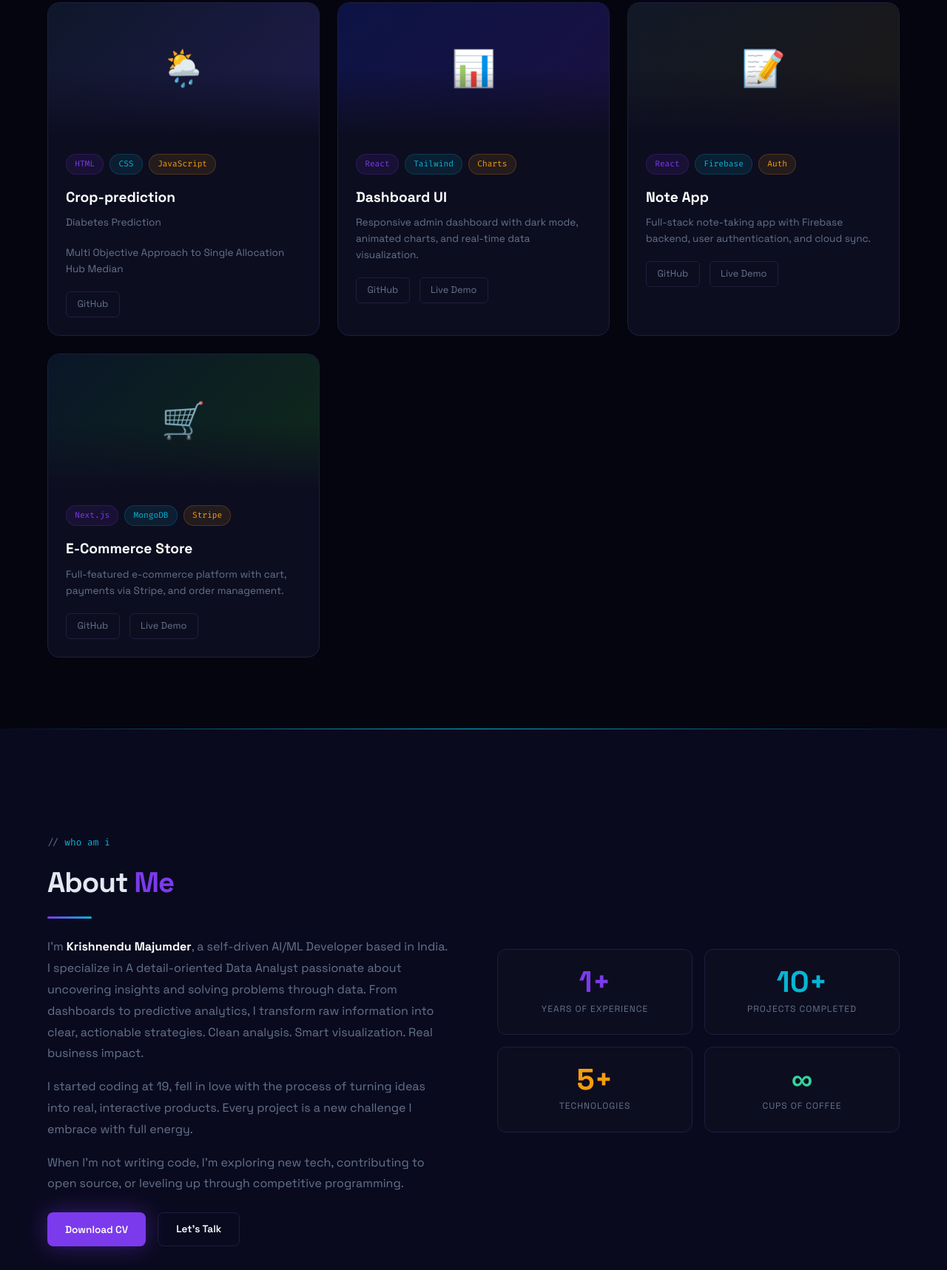
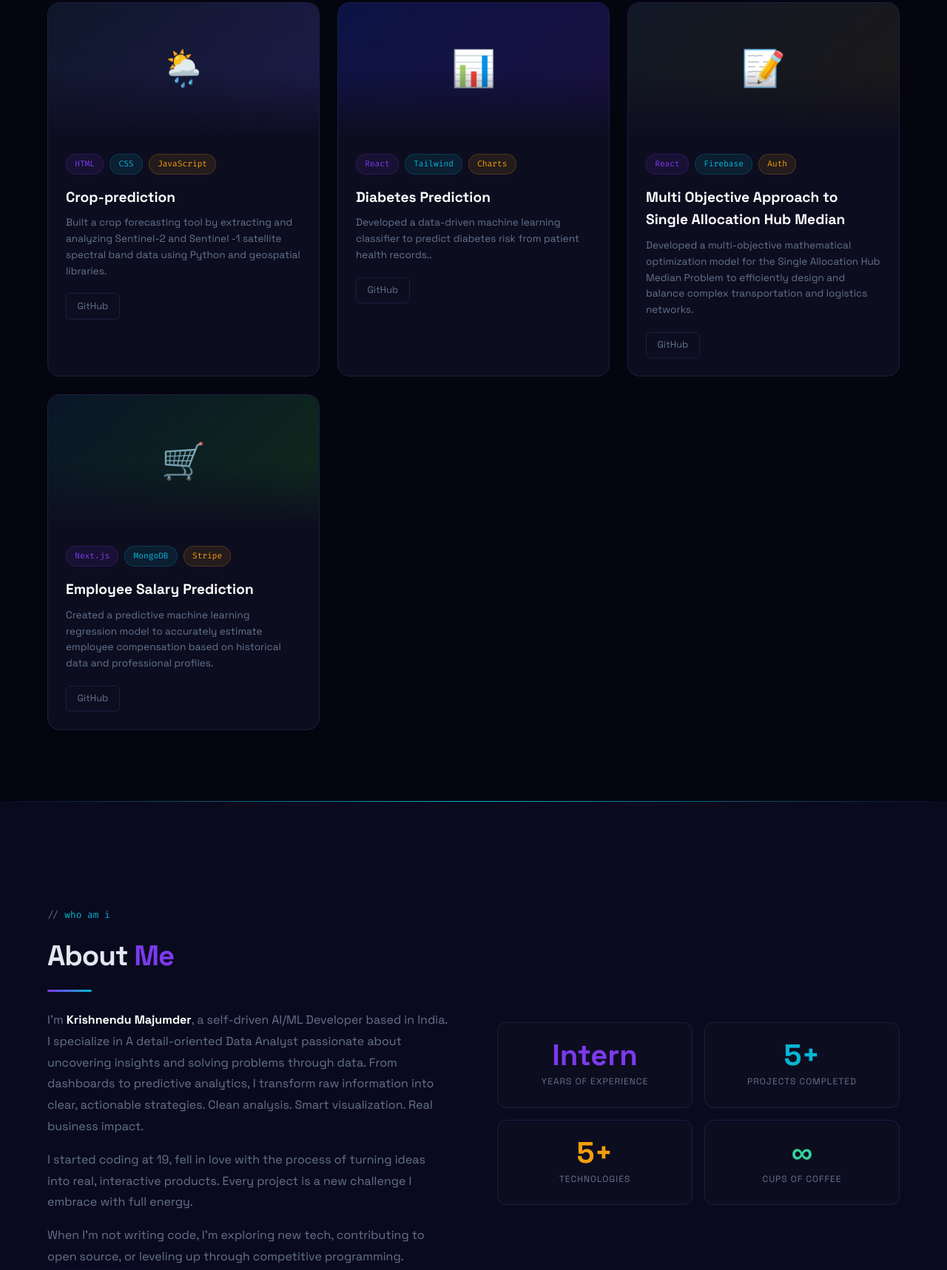
Before and after one commit to Krishnendumajumder/MJkrsh.github.io, a plain HTML site: page index.html in a window 1280 px wide. Shown: the part 1951-3668 px from the top of the page at 74% size. Drawn offline with Linux system fonts and the light colour scheme.

Commit message:
Update index.html

```diff
--- a/index.html
+++ b/index.html
@@ -431,8 +431,7 @@ footer p{color:var(--muted);font-size:0.85rem;}
       <div class="project-body">
         <div class="project-tags"><span class="tag">HTML</span><span class="tag c">CSS</span><span class="tag a">JavaScript</span></div>
         <div class="project-name">Crop-prediction</div>
-        <p class="project-desc">Diabetes Prediction</p>
-        <p class="project-desc">Multi Objective Approach to Single Allocation Hub Median</p>
+        <p class="project-desc">Built a crop forecasting tool by extracting and analyzing Sentinel-2 and Sentinel -1 satellite spectral band data using Python and geospatial libraries.</p>
         <div class="project-links">
           <a href="#" class="proj-link">GitHub</a>
         </div>
@@ -442,23 +441,21 @@ footer p{color:var(--muted);font-size:0.85rem;}
       <div class="project-img" style="background:linear-gradient(135deg,#0c1445,#1a1040)">📊</div>
       <div class="project-body">
         <div class="project-tags"><span class="tag">React</span><span class="tag c">Tailwind</span><span class="tag a">Charts</span></div>
-        <div class="project-name">Dashboard UI</div>
-        <p class="project-desc">Responsive admin dashboard with dark mode, animated charts, and real-time data visualization.</p>
+        <div class="project-name">Diabetes Prediction</div>
+        <p class="project-desc">Developed a data-driven machine learning classifier to predict diabetes risk from patient health records..</p>
         <div class="project-links">
           <a href="#" class="proj-link">GitHub</a>
-          <a href="#" class="proj-link">Live Demo</a>
-        </div>
+          </div>
       </div>
     </div>
     <div class="project-card reveal">
       <div class="project-img" style="background:linear-gradient(135deg,#111827,#1c1917)">📝</div>
       <div class="project-body">
         <div class="project-tags"><span class="tag">React</span><span class="tag c">Firebase</span><span class="tag a">Auth</span></div>
-        <div class="project-name">Note App</div>
-        <p class="project-desc">Full-stack note-taking app with Firebase backend, user authentication, and cloud sync.</p>
+        <div class="project-name">Multi Objective Approach to Single Allocation Hub Median</div>
+        <p class="project-desc">Developed a multi-objective mathematical optimization model for the Single Allocation Hub Median Problem to efficiently design and balance complex transportation and logistics networks.</p>
         <div class="project-links">
           <a href="#" class="proj-link">GitHub</a>
-          <a href="#" class="proj-link">Live Demo</a>
         </div>
       </div>
     </div>
@@ -466,11 +463,10 @@ footer p{color:var(--muted);font-size:0.85rem;}
       <div class="project-img" style="background:linear-gradient(135deg,#0a1628,#0f2a1a)">🛒</div>
       <div class="project-body">
         <div class="project-tags"><span class="tag">Next.js</span><span class="tag c">MongoDB</span><span class="tag a">Stripe</span></div>
-        <div class="project-name">E-Commerce Store</div>
-        <p class="project-desc">Full-featured e-commerce platform with cart, payments via Stripe, and order management.</p>
+        <div class="project-name">Employee Salary Prediction</div>
+        <p class="project-desc">Created a predictive machine learning regression model to accurately estimate employee compensation based on historical data and professional profiles.</p>
         <div class="project-links">
           <a href="#" class="proj-link">GitHub</a>
-          <a href="#" class="proj-link">Live Demo</a>
         </div>
       </div>
     </div>
@@ -493,8 +489,8 @@ footer p{color:var(--muted);font-size:0.85rem;}
       </div>
     </div>
     <div class="about-cards reveal">
-      <div class="about-card"><div class="about-card-num">1+</div><div class="about-card-label">Years of Experience</div></div>
-      <div class="about-card"><div class="about-card-num" style="color:var(--accent2)">10+</div><div class="about-card-label">Projects Completed</div></div>
+      <div class="about-card"><div class="about-card-num">Intern</div><div class="about-card-label">Years of Experience</div></div>
+      <div class="about-card"><div class="about-card-num" style="color:var(--accent2)">5+</div><div class="about-card-label">Projects Completed</div></div>
       <div class="about-card"><div class="about-card-num" style="color:var(--accent3)">5+</div><div class="about-card-label">Technologies</div></div>
       <div class="about-card"><div class="about-card-num" style="color:#34d399">∞</div><div class="about-card-label">Cups of Coffee</div></div>
     </div>
@@ -522,8 +518,8 @@ footer p{color:var(--muted);font-size:0.85rem;}
       </button>
     </div>
     <div class="contact-links">
-      <a href="mailto:hello@krishnendumajumder.dev" class="c-link">hello@krishnendumajumder.dev</a>
-      <a href="tel:+919876543210" class="c-link">+91 98765 43210</a>
+      <a href="mailto:krishnendumajumder32@gmail.com" class="c-link">krishnendumajumder32@gmail.com</a>
+      <a href="tel:+919038709232" class="c-link">+91 9038709232</a>
     </div>
   </div>
 </section>
```
